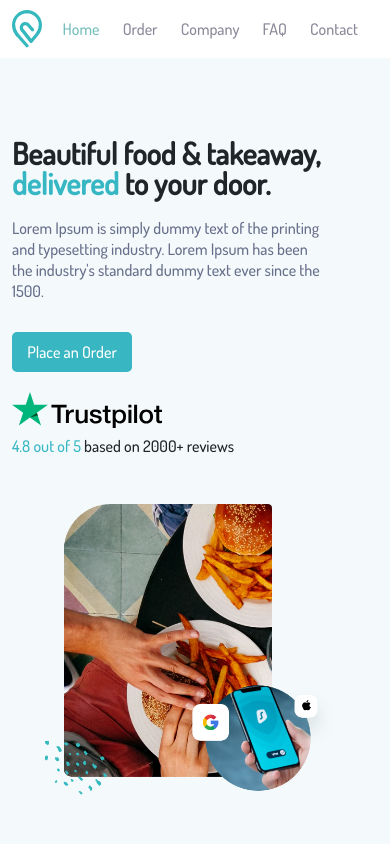
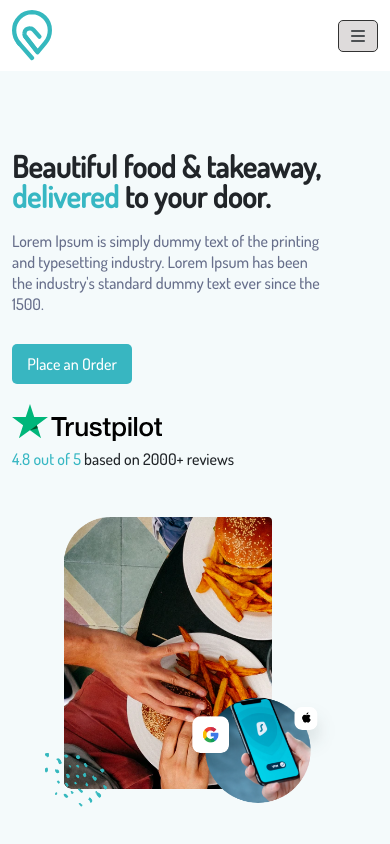
Before and after one commit to hagigataghazada/food, a plain HTML site: page index.html in a window 390 px wide. Shown: the top 844 px of the page. Drawn offline with nearby package versions, Linux system fonts and the light colour scheme.

Commit message:
headerchanges

```diff
--- a/_header.sass
+++ b/_header.sass
@@ -1,20 +1,30 @@
 header
-    padding: 20px 0
-    .imgbox
-        width: 40px
-    nav
-        a
-            font-size: 20px
-            color: #8c8999
-            margin-right: 30px
-        .home-color
-            color: #74bebc
-    @media screen and (max-width: 768px)
+    .menu
+        display: flex
+        justify-content: space-between
+        align-items: center
         padding: 10px 0
         .imgbox
-            width: 30px
-            margin-right: 10px
+            width: 40px
+        .btn
+            background-color: #d6d3d3
+            border: 1px solid black
+            padding: 3px
+            border-radius: 5px
+            width: 40px
+            display: none
+            opacity: 0.8
         nav
             a
-                font-size: 16px
-                margin-right: 20px
+                font-size: 23px
+                margin: 0 10px
+                color: #8a8888
+            .home-color
+                color: #37b7c3
+    @media screen and ( max-width: 992px )
+        .menu
+            .btn
+                display: flex
+                justify-content: center
+            nav
+                display: none
--- a/index.html
+++ b/index.html
@@ -21,19 +21,23 @@
         <div class="container">
             <div class="row">
                 <div class="col-md-12">
-                    <div class="menu d-flex justify-content-between align-items-center">
+                    <div class="menu">
                         <div class="imgbox">
                             <img src="assets/18.svg" alt="">
                         </div>
+                        <div class="btn">
+                            <div class="icon">
+                                <i class="fa-solid fa-bars"></i>
+                            </div>
+                        </div>
                         <nav>
-                            <a href="#" class="home-color">Home</a>
+                            <a href="home" class="home-color">Home</a>
                             <a href="#">Order</a>
                             <a href="#">Company</a>
                             <a href="#">FAQ</a>
                             <a href="#">Contact</a>
                         </nav>
                     </div>
-
                 </div>
             </div>
         </div>
```
Also changed, not shown: style.css, 1 other file.
